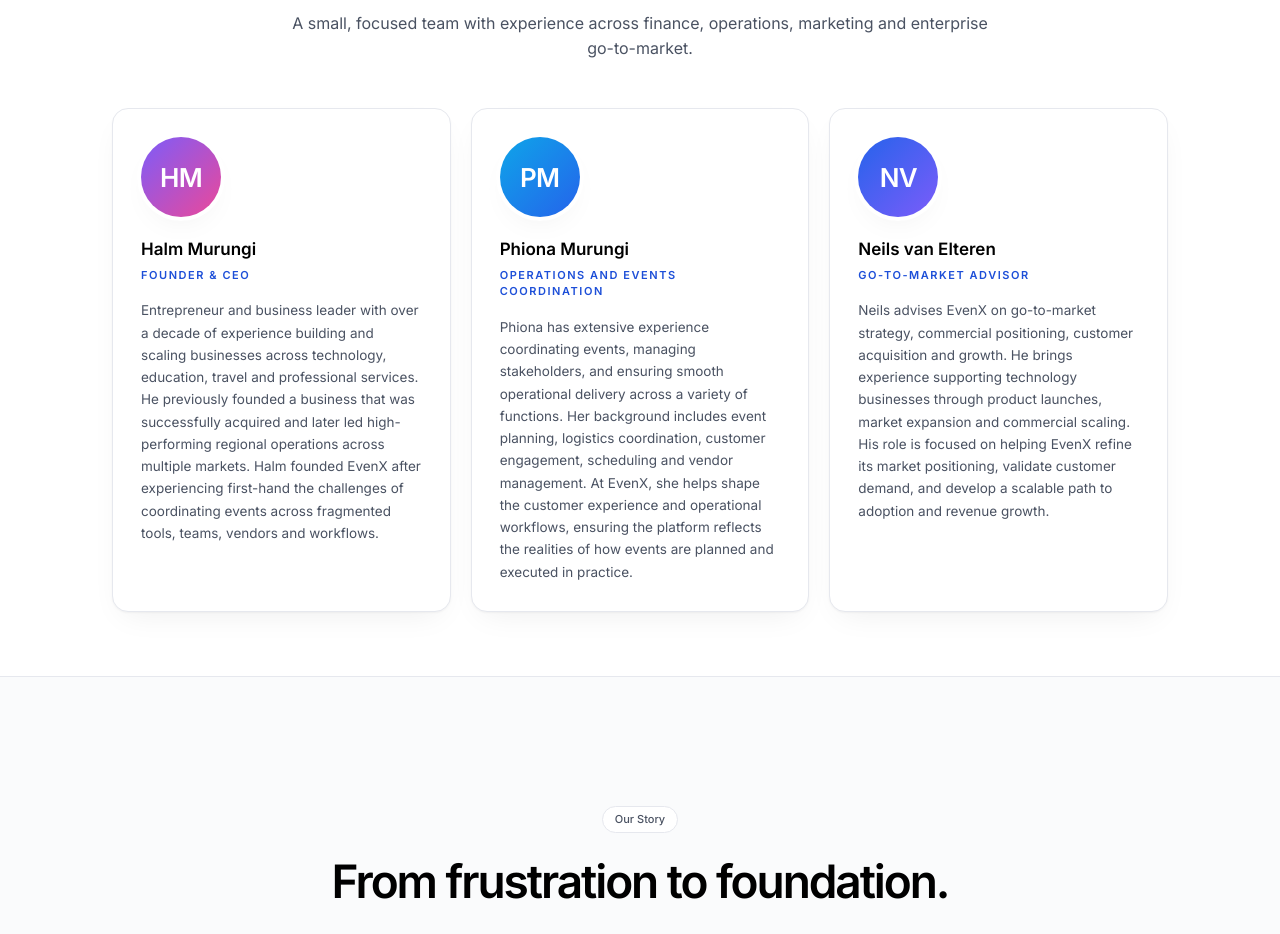
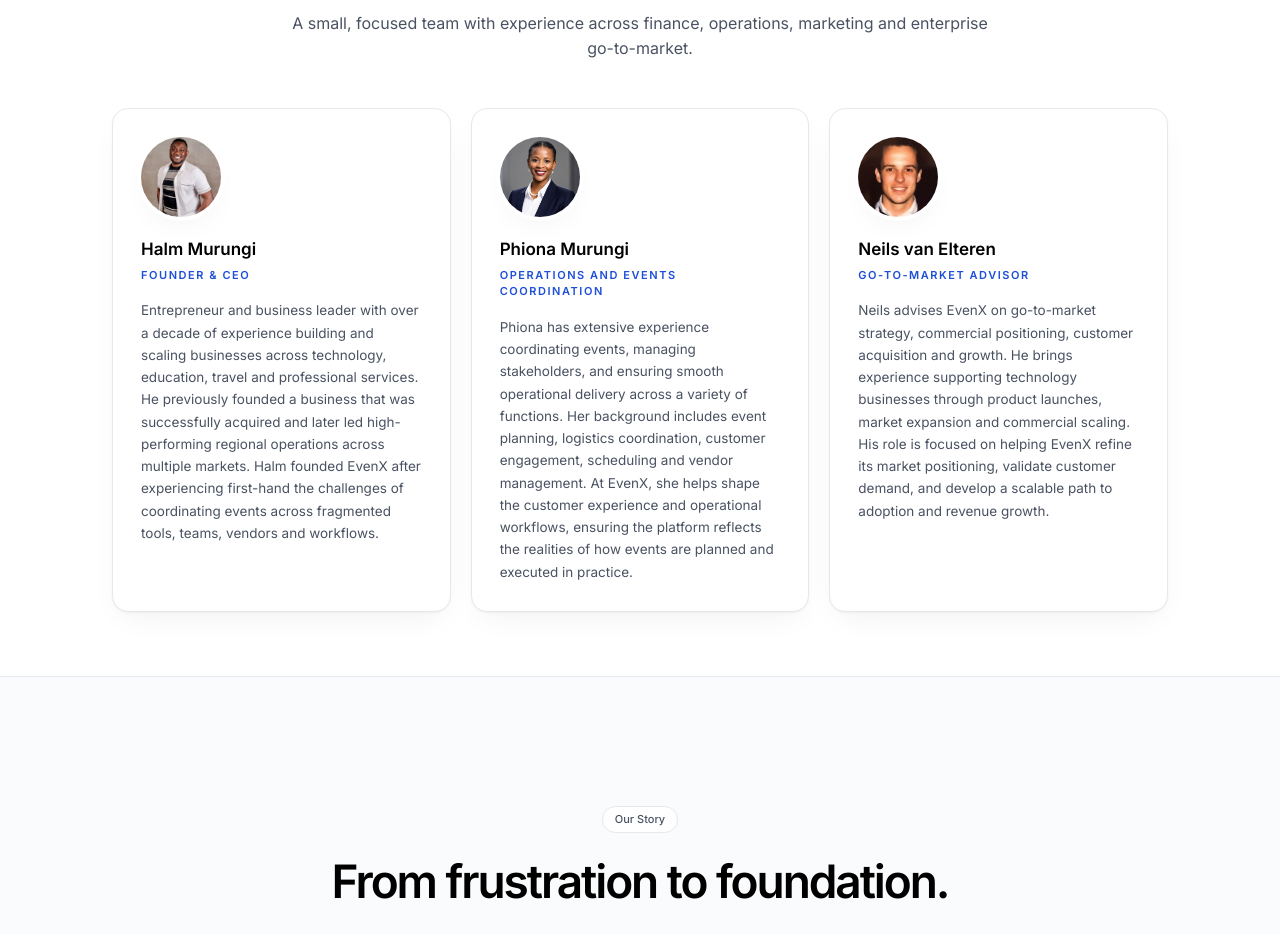
Before and after one commit to EvenX-official/WebV1, a Next.js app: page /about in a window 1280 px wide. Shown: the part 1000-1934 px from the top of the page. Built offline with nearby package versions, Linux system fonts and the light colour scheme; a web font is replaced by a local one.

Commit message:
About: add Halm photo and wire all three team photos into cards
Co-Authored-By: Claude Opus 4.7 <noreply@anthropic.com>
Claude-Session: https://claude.ai/code/session_019TVXztHXmYXhJcLnHSKN68

```diff
--- a/app/about/page.tsx
+++ b/app/about/page.tsx
@@ -66,16 +66,19 @@ const TEAM: Person[] = [
     name: "Halm Murungi",
     role: "Founder & CEO",
     bio: "Entrepreneur and business leader with over a decade of experience building and scaling businesses across technology, education, travel and professional services. He previously founded a business that was successfully acquired and later led high-performing regional operations across multiple markets. Halm founded EvenX after experiencing first-hand the challenges of coordinating events across fragmented tools, teams, vendors and workflows.",
+    image: "/team/halm.jpg",
   },
   {
     name: "Phiona Murungi",
     role: "Operations and Events Coordination",
     bio: "Phiona has extensive experience coordinating events, managing stakeholders, and ensuring smooth operational delivery across a variety of functions. Her background includes event planning, logistics coordination, customer engagement, scheduling and vendor management. At EvenX, she helps shape the customer experience and operational workflows, ensuring the platform reflects the realities of how events are planned and executed in practice.",
+    image: "/team/phiona.png",
   },
   {
     name: "Neils van Elteren",
     role: "Go-to-market Advisor",
     bio: "Neils advises EvenX on go-to-market strategy, commercial positioning, customer acquisition and growth. He brings experience supporting technology businesses through product launches, market expansion and commercial scaling. His role is focused on helping EvenX refine its market positioning, validate customer demand, and develop a scalable path to adoption and revenue growth.",
+    image: "/team/neils.png",
   },
 ];
 
```
Also changed, not shown: public/team/halm.jpg (added).
